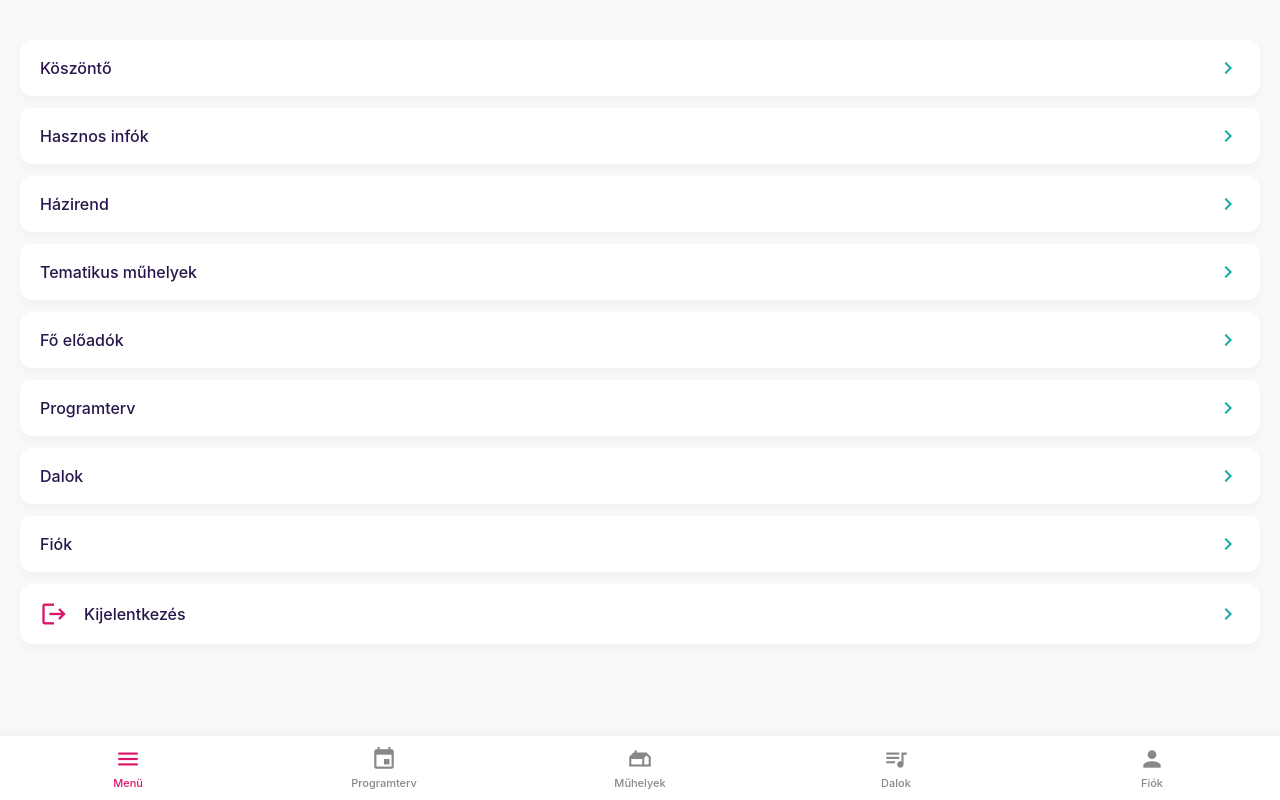
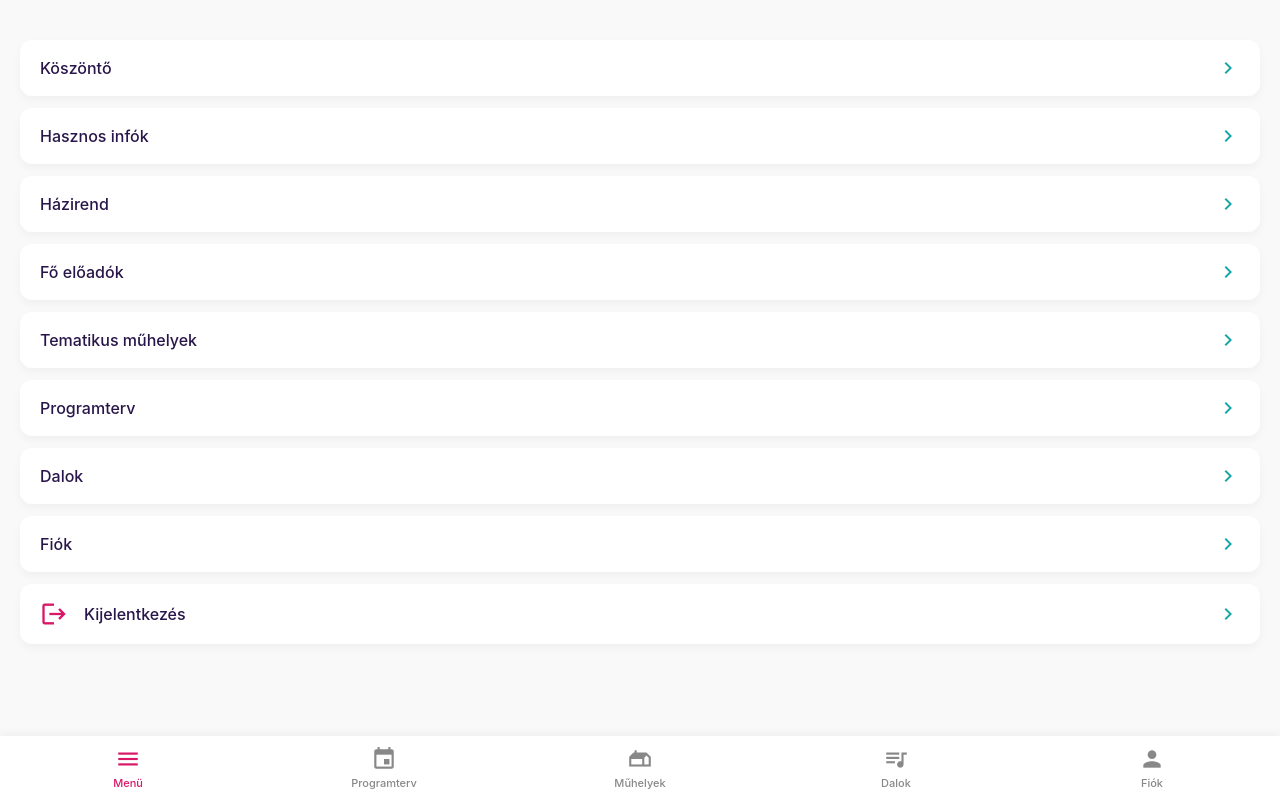
Before and after one commit to rezsnyakdani/ebresztofesztWebApp, an Angular app in the folder Frontend/: page /menu in a window 1280 px wide. Built offline with nearby package versions, Linux system fonts and the light colour scheme.

Commit message:
Update eloadas place in menu

```diff
--- a/Frontend/src/app/features/menu/menu.component.html
+++ b/Frontend/src/app/features/menu/menu.component.html
@@ -16,13 +16,13 @@
       <span class="material-icons chevron">chevron_right</span>
     </a>
 
+    <a routerLink="/eloadas" class="menu-item">
+        <span class="menu-text">Fő előadók</span>
+        <span class="material-icons chevron">chevron_right</span>
+    </a>
+
     <a routerLink="/muhely" class="menu-item">
       <span class="menu-text">Tematikus műhelyek</span>
-      <span class="material-icons chevron">chevron_right</span>
-    </a>
-
-    <a routerLink="/eloadas" class="menu-item">
-      <span class="menu-text">Fő előadók</span>
       <span class="material-icons chevron">chevron_right</span>
     </a>
 
```
